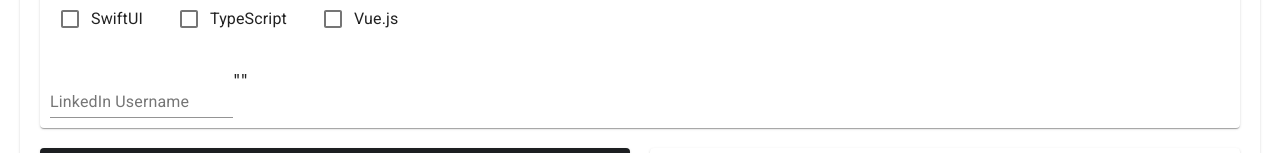
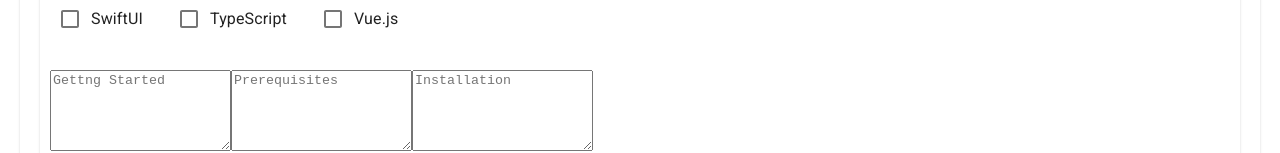
Before and after one commit to johnturner4004/readme-generator, a React (Create React App) app: page / in a window 1280 px wide. Shown: the part 653-806 px from the top of the page. Built offline with nearby package versions, Linux system fonts and the light colour scheme.

Commit message:
make getting started component

```diff
--- a/src/components/contents/Form/Form.jsx
+++ b/src/components/contents/Form/Form.jsx
@@ -10,6 +10,7 @@ import Languages from '../../assets/languages.json';
 import ProjectOverview from './ProjectOverview';
 import Shields from './Shields';
 import TechList from './TechList';
+import GettingStarted from './GettingStarted';
 
 const useStyles = makeStyles({
   formCard: {
@@ -33,13 +34,7 @@ export default function Form() {
 //shields
 //project overview
 //built with
-`## Getting Started
-
-### Prerequisites
-
-### Installation
-
-## Usage
+`## Usage
 
 ## License
 
@@ -61,6 +56,7 @@ dispatch({ type: 'UPDATE_TEXT' , payload: { code: code } })
       <ProjectOverview /><br />
       <Shields /><br />
       <TechList /><br />
+      <GettingStarted /><br />
       <TextField onChange={(event)  => setLinkedInId(event.target.value)} onBlur={() => handleBlur()} label="LinkedIn Username" />
 
       {JSON.stringify(techIcon)}
--- a/src/components/contents/Form/GettingStarted.jsx
+++ b/src/components/contents/Form/GettingStarted.jsx
@@ -1,12 +1,31 @@
-// import { TextareaAutosize } from "@material-ui/core";
+import TextareaAutosize from "@material-ui/core/TextareaAutosize";
+import TextField from "@material-ui/core/TextField";
+import { useState } from "react";
+import { useDispatch } from "react-redux";
+
+let anything =
+`## Getting Started
+
+### Prerequisites
+
+### Installation`;
 
 
-// export default function GettingStarted() {
-//   return (
-//     <>
-//       <TextareaAutosize onChange={(event)  => setProjectName(event.target.value)} onBlur={() => handleBlur()} label="Gettng Started" />
-//       <TextareaAutosize onChange={(event) => setDescription(event.target.value)} onBlur={() => handleBlur()} minRows={5} placeholder="Description"></TextareaAutosize>
-//       <TextField onChange={(event) => setImageUrl(`<img src="${event.target.value}" />`)} onBlur={() => handleBlur()} label="Image URL" />
-//     </>
-//   )
-// }
+export default function GettingStarted() {
+  const dispatch = useDispatch();
+  const [gettingStarted, setGettingStarted] = useState('');
+  const [prerequisites, setPrerequisites] = useState('');
+  const [installation, setInstallation] = useState('');
+
+  const handleBlur = () => {
+
+  }
+
+  return (
+    <>
+      <TextareaAutosize onChange={(event)  => setGettingStarted(event.target.value)} onBlur={() => handleBlur()} minRows={5} placeholder="Gettng Started" />
+      <TextareaAutosize onChange={(event) => setPrerequisites(event.target.value)} onBlur={() => handleBlur()} minRows={5} placeholder="Prerequisites" />
+      <TextareaAutosize onChange={(event) => setInstallation(event.target.value)} onBlur={() => handleBlur()} minRows={5} placeholder="Installation" />
+    </>
+  )
+}
```
